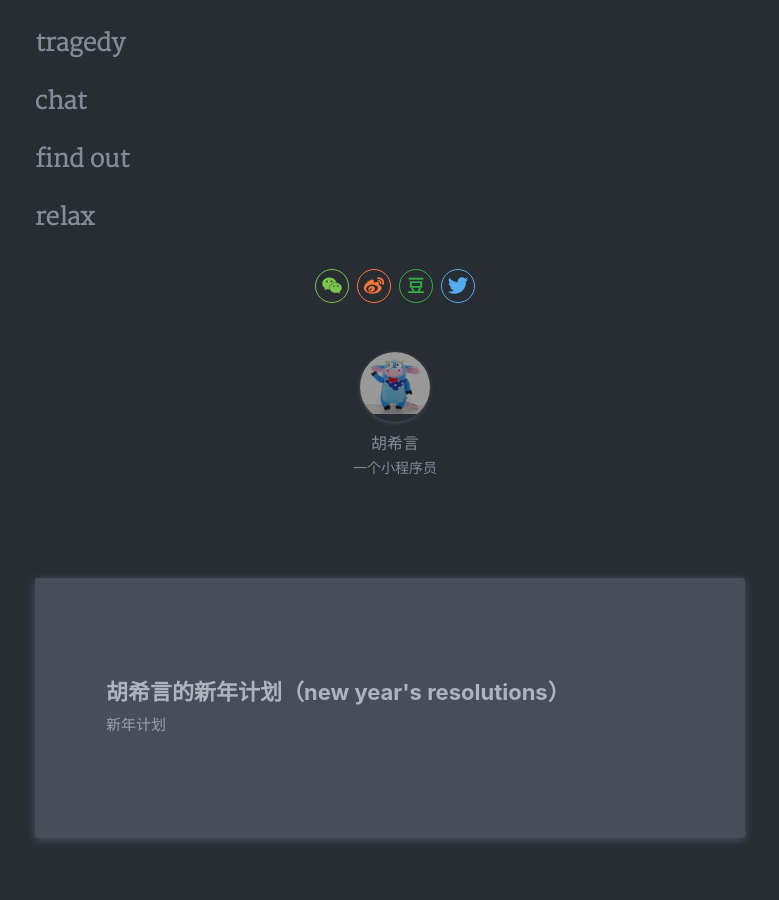
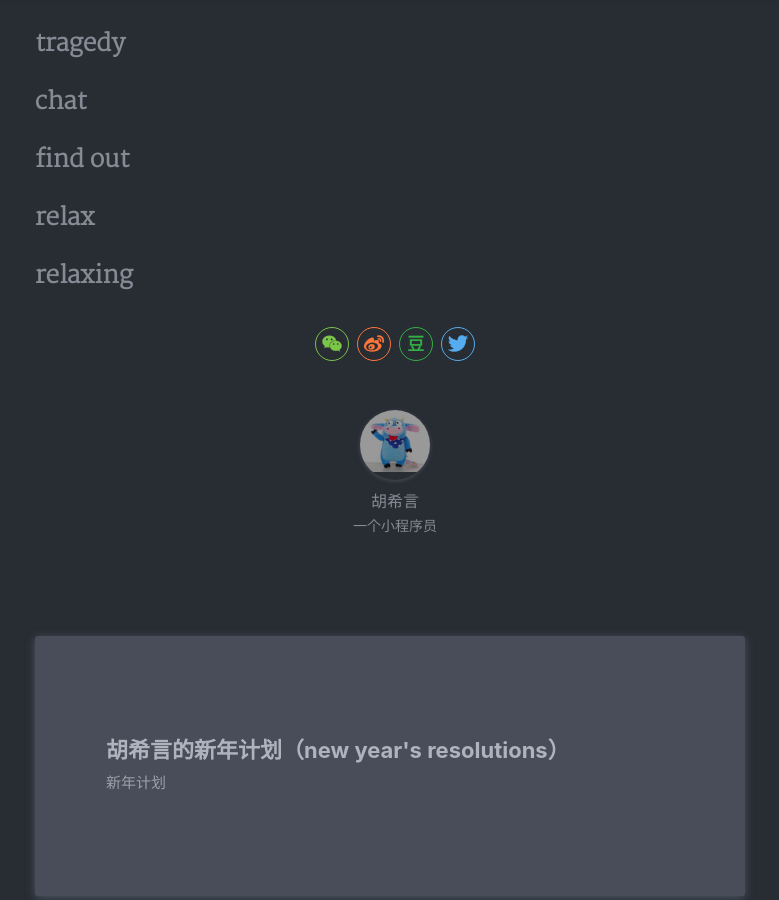
Before and after one commit to hshsvg/hshsvg.github.io, a Jekyll site: the page built from _posts/2018-01-06-words.md, in a window 1280 px wide and 900 px high, scrolled down 978 px. Shown: the whole window, without its empty margins (245-1024 px from the left). Built offline with Jekyll 4.4.1, drawn with Linux system fonts in a browser that asks for light colours; nearby versions of some CDN libraries; comment, search, counter and statistics services are not loaded; a style sheet for code colours, icons or effects is not loaded.

Commit message:
words modified

```diff
--- a/_posts/2018-01-06-words.md
+++ b/_posts/2018-01-06-words.md
@@ -34,3 +34,5 @@ a residencial school
 ## find out
 
 ## relax
+
+## relaxing
```
